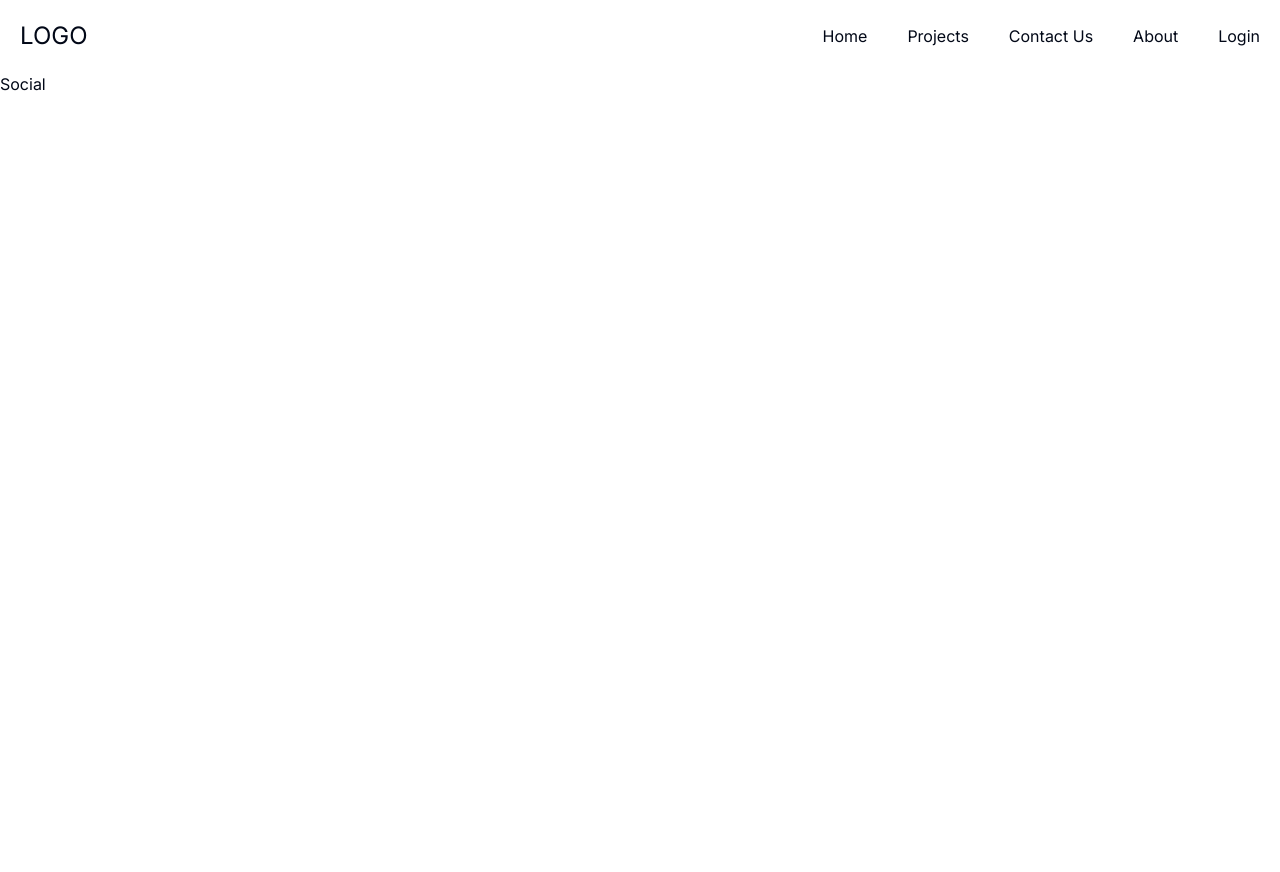
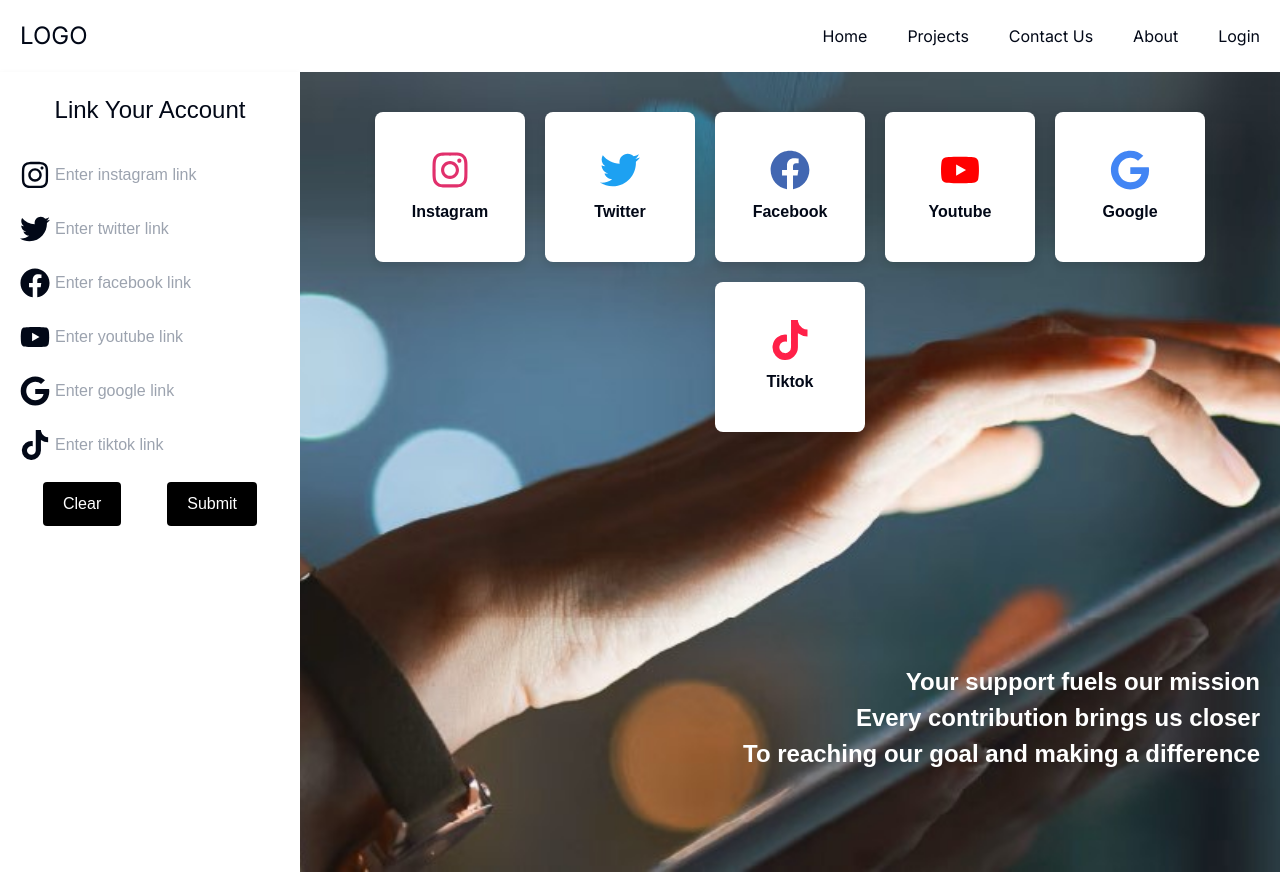
Before and after one commit to LemarCanete/crowdfund, a Next.js app: page /Social in a window 1280 px wide. Before the commit the page ends 800 px from the top, so only its background shows below. Built offline with nearby package versions, Linux system fonts and the light colour scheme.

Commit message:
[Social] [CySasan] - added content for social

```diff
--- a/src/app/Social/page.jsx
+++ b/src/app/Social/page.jsx
@@ -1,11 +1,113 @@
-import React from 'react'
+"use client"; // Add this directive to indicate that this is a client component
 
-const page = () => {
+import React, { useState } from 'react';
+import { FaFacebook, FaInstagram, FaTwitter, FaYoutube, FaGoogle, FaTiktok } from 'react-icons/fa';
+
+const SocialPage = () => {
+    const [socialLinks, setSocialLinks] = useState({
+        instagram: '',
+        twitter: '',
+        facebook: '',
+        youtube: '',
+        google: '',
+        tiktok: '',
+    });
+
+    const handleInputChange = (event, key) => {
+        setSocialLinks({
+            ...socialLinks,
+            [key]: event.target.value,
+        });
+    };
+
+    const handleIconClick = (url) => {
+        if (url) {
+            window.location.href = url;
+        } else {
+            alert("No link provided. Please add a link first.");
+        }
+    };
+
+    const handleClear = () => {
+        setSocialLinks({
+            instagram: '',
+            twitter: '',
+            facebook: '',
+            youtube: '',
+            google: '',
+            tiktok: '',
+        });
+    };
+
+    const handleSubmit = () => {
+        // Here you can implement the submit functionality, e.g., sending data to a server
+        console.log("Submitting social links:", socialLinks);
+        alert("Social links submitted!");
+    };
+
     return (
-        <div>
-            <h1 className="">Social</h1>
+        <div style={{ display: 'flex', minHeight: '100vh', fontFamily: 'Arial, sans-serif', backgroundColor: '#f0f0f0' }}>
+            <div style={{ width: '300px', backgroundColor: '#fff', padding: '20px', boxShadow: '0 4px 8px rgba(0, 0, 0, 0.1)' }}>
+                <h2 style={{ textAlign: 'center', fontSize: '24px', marginBottom: '30px' }}>Link Your Account</h2>
+                {Object.keys(socialLinks).map((key) => (
+                    <div key={key} style={{ display: 'flex', alignItems: 'center', marginBottom: '20px' }}>
+                        {key === 'instagram' && <FaInstagram size={30} />}
+                        {key === 'twitter' && <FaTwitter size={30} />}
+                        {key === 'facebook' && <FaFacebook size={30} />}
+                        {key === 'youtube' && <FaYoutube size={30} />}
+                        {key === 'google' && <FaGoogle size={30} />}
+                        {key === 'tiktok' && <FaTiktok size={30} />}
+                        <input
+                            type="text"
+                            placeholder={`Enter ${key} link`}
+                            value={socialLinks[key]}
+                            onChange={(e) => handleInputChange(e, key)}
+                            style={{ flex: 1, padding: '5px' }}
+                        />
+                    </div>
+                ))}
+                <div style={{ display: 'flex', justifyContent: 'space-around', marginTop: '20px' }}>
+                    <button onClick={handleClear} style={{ padding: '10px 20px', backgroundColor: '#000', color: '#fff', border: 'none', cursor: 'pointer', borderRadius: '4px' }}>Clear</button>
+                    <button onClick={handleSubmit} style={{ padding: '10px 20px', backgroundColor: '#000', color: '#fff', border: 'none', cursor: 'pointer', borderRadius: '4px' }}>Submit</button>
+                </div>
+            </div>
+            <div style={{ flex: 1, position: 'relative', padding: '40px', backgroundSize: 'cover', backgroundPosition: 'center', backgroundImage: 'url(/PhonePhoto.jpg)' }}>
+                <div style={{ display: 'flex', flexWrap: 'wrap', justifyContent: 'center', gap: '20px', position: 'relative', zIndex: 1 }}>
+                    {Object.keys(socialLinks).map((key, index) => (
+                        <div
+                            key={index}
+                            style={{
+                                width: '150px',
+                                height: '150px',
+                                backgroundColor: '#fff',
+                                borderRadius: '8px',
+                                boxShadow: '0 4px 8px rgba(0, 0, 0, 0.1)',
+                                display: 'flex',
+                                alignItems: 'center',
+                                justifyContent: 'center',
+                                cursor: 'pointer',
+                                flexDirection: 'column',
+                            }}
+                            onClick={() => handleIconClick(socialLinks[key])}
+                        >
+                            {key === 'instagram' && <FaInstagram size={40} color="#E1306C" />}
+                            {key === 'twitter' && <FaTwitter size={40} color="#1DA1F2" />}
+                            {key === 'facebook' && <FaFacebook size={40} color="#4267B2" />}
+                            {key === 'youtube' && <FaYoutube size={40} color="#FF0000" />}
+                            {key === 'google' && <FaGoogle size={40} color="#4285F4" />}
+                            {key === 'tiktok' && <FaTiktok size={40} color="#FF2048" />}
+                            <span style={{ marginTop: '10px', fontWeight: 'bold' }}>{key.charAt(0).toUpperCase() + key.slice(1)}</span>
+                        </div>
+                    ))}
+                </div>
+                <div style={{ position: 'absolute', bottom: '100px', right: '20px', textAlign: 'right', color: '#fff' }}>
+                    <h2 style={{ fontSize: '24px', fontWeight: 'bold' }}>Your support fuels our mission</h2>
+                    <h2 style={{ fontSize: '24px', fontWeight: 'bold' }}>Every contribution brings us closer</h2>
+                    <h2 style={{ fontSize: '24px', fontWeight: 'bold' }}>To reaching our goal and making a difference</h2>
+                </div>
+            </div>
         </div>
-    )
-}
+    );
+};
 
-export default page
+export default SocialPage;
```
